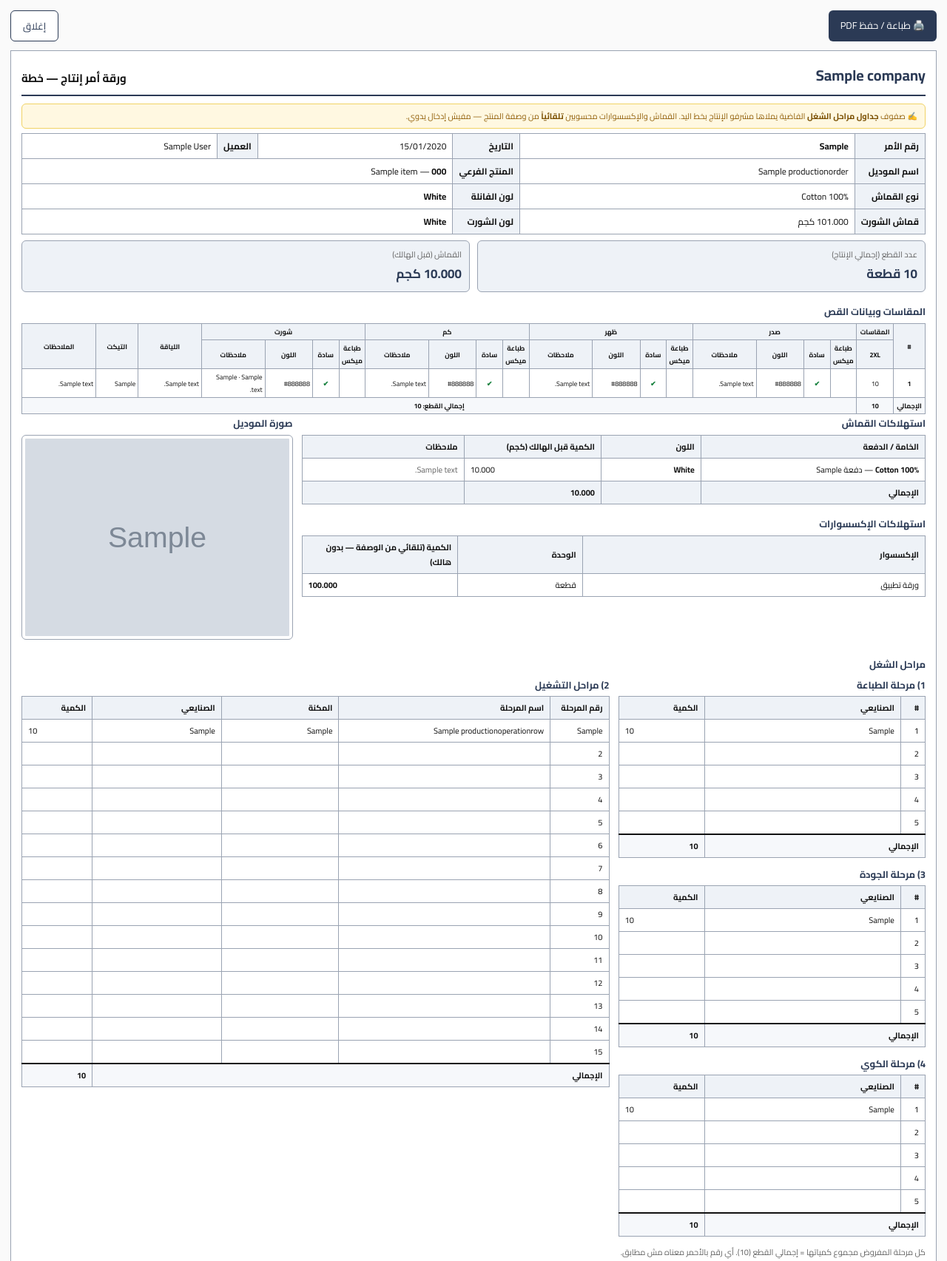
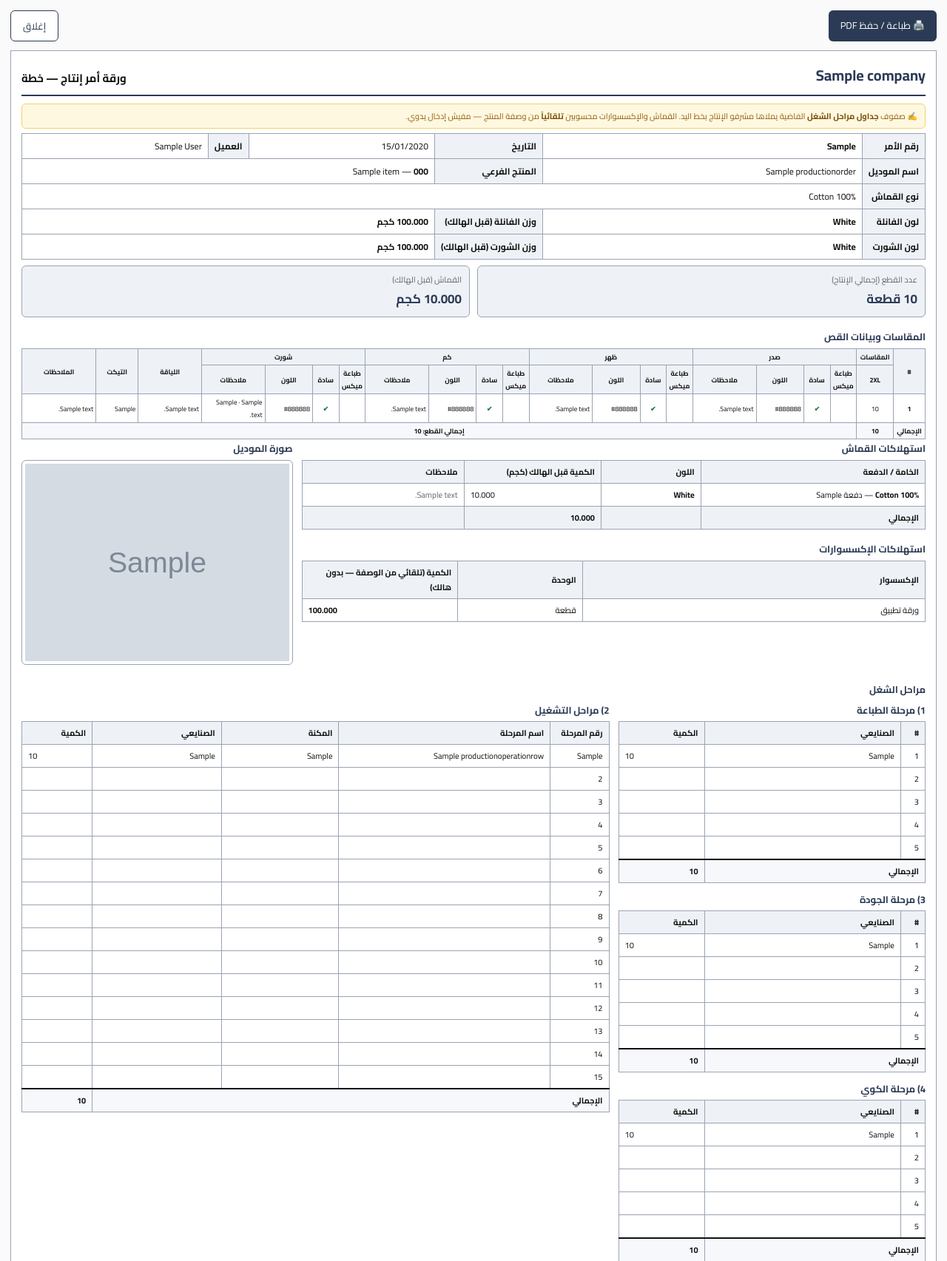
Before and after one commit to Ismaelm89/Roma-ERP, a Django app: page /manufacturing/production/1/print/ in a window 1280 px wide. Shown: the top 1705 px of the page at 74% size. Run offline with Django 5.2, Linux system fonts and the light colour scheme; a user stored in the database is signed in; data comes from the database, SQL or seed files in the repository; tables that the repository leaves empty hold one stand-in row (values such as "Sample post"); grey boxes marked "Sample" are stand-in pictures.

Commit message:
fix(manufacturing): print sheet shows weight per colour for two-colour sets
The order print header now lists لون الفانلة + وزنها and لون الشورت + وزنه on
separate symmetric rows (was: shorts weight only, فانلة weight missing).
Single-colour products keep the original one-row layout.

Co-Authored-By: Claude Opus 4.8 (1M context) <noreply@anthropic.com>

```diff
--- a/templates/manufacturing/production_order_print.html
+++ b/templates/manufacturing/production_order_print.html
@@ -166,18 +166,29 @@ table.stg tfoot th { border-top:2px solid var(--ink); background:#f6f8fb; }
             <td class="lbl">المنتج الفرعي</td>
             <td colspan="3">{% if order.item %}<b>{{ order.item.code }}</b> — {{ order.item.name_ar }}{% else %}—{% endif %}</td>
         </tr>
+        {% if order.shorts_fabric_color %}
+        <tr>
+            <td class="lbl">نوع القماش</td>
+            <td colspan="5">{% if order.main_product.fabric_type %}{{ order.main_product.fabric_type.name_ar }}{% else %}—{% endif %}</td>
+        </tr>
+        <tr>
+            <td class="lbl">لون الفانلة</td>
+            <td><b>{% if order.fabric_color %}{{ order.fabric_color.name_ar }}{% else %}—{% endif %}</b></td>
+            <td class="lbl">وزن الفانلة (قبل الهالك)</td>
+            <td colspan="3"><b>{{ order.recipe_planned_fabric_kg|money:3 }} كجم</b></td>
+        </tr>
+        <tr>
+            <td class="lbl">لون الشورت</td>
+            <td><b>{{ order.shorts_fabric_color.name_ar }}</b></td>
+            <td class="lbl">وزن الشورت (قبل الهالك)</td>
+            <td colspan="3"><b>{{ order.recipe_planned_shorts_fabric_kg|money:3 }} كجم</b></td>
+        </tr>
+        {% else %}
         <tr>
             <td class="lbl">نوع القماش</td>
             <td>{% if order.main_product.fabric_type %}{{ order.main_product.fabric_type.name_ar }}{% else %}—{% endif %}</td>
-            <td class="lbl">{% if order.shorts_fabric_color %}لون الفانلة{% else %}لون القماش{% endif %}</td>
+            <td class="lbl">لون القماش</td>
             <td colspan="3">{% if order.fabric_color %}<b>{{ order.fabric_color.name_ar }}</b>{% else %}كل الألوان (مفيش لون محدّد للموديل){% endif %}</td>
-        </tr>
-        {% if order.shorts_fabric_color %}
-        <tr>
-            <td class="lbl">قماش الشورت</td>
-            <td>{{ order.recipe_actual_shorts_fabric_kg|money:3 }} كجم</td>
-            <td class="lbl">لون الشورت</td>
-            <td colspan="3"><b>{{ order.shorts_fabric_color.name_ar }}</b></td>
         </tr>
         {% endif %}
     </table>
```
